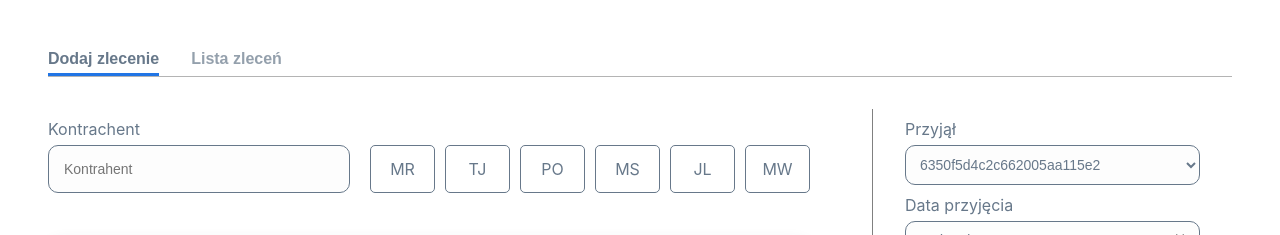
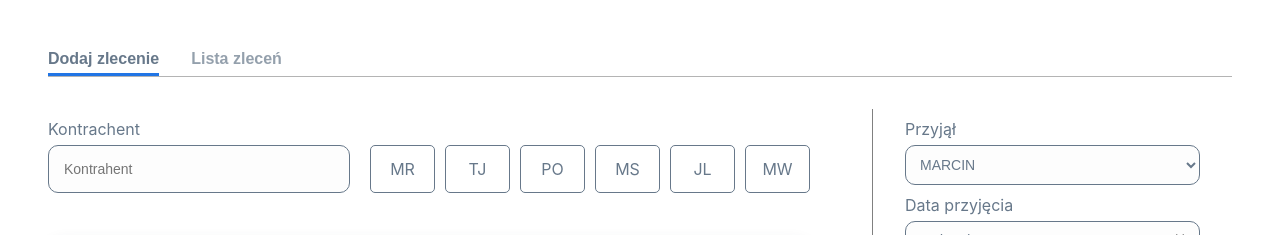
Before and after one commit to LukaszMarciszewski1/Trello-Card-Manager, a React (Create React App) app: page / in a window 1280 px wide. Shown: the top 235 px of the page. Built offline with nearby package versions, Linux system fonts and the light colour scheme; the HTML template or start-up script is replaced by a standard one.

Commit message:
fix select component

```diff
--- a/src/components/Select/Select.tsx
+++ b/src/components/Select/Select.tsx
@@ -3,18 +3,10 @@ import styles from "./styles.module.scss";
 
 export type SelectProps = {
   id: string;
-  title?: string;
   label: string;
-  name?: any;
-  type?: "text" | "email" | "number" | "password";
-  placeholder?: string;
-  disabled?: boolean;
   onChange?: (value: any) => void;
   error?: {} | undefined | ((value: any) => void);
-  value?: number | string | any;
-  step?: string;
-  minValue?: number;
-  maxValue?: number;
+  value?: number | string;
   defaultValue?: string | number;
   style?: {};
   options: any;
@@ -24,19 +16,11 @@ const Input: React.FC<SelectProps> = forwardRef<HTMLInputElement, SelectProps>(
   (
     {
       id,
-      title,
       label,
-      type,
-      placeholder,
-      disabled,
       value,
       defaultValue,
-      step,
-      minValue,
-      maxValue,
       style,
       options,
-      name,
       onChange,
       ...props
     },
@@ -47,10 +31,10 @@ const Input: React.FC<SelectProps> = forwardRef<HTMLInputElement, SelectProps>(
         <label htmlFor="title">
           <p>{label}</p>
         </label>
-        <select className={styles.select} id={id} name={name} {...props} >
-          {options.map((prod: { name: any }, index: any) => (
-            <option key={index} value={prod.name}>
-              {prod.name}
+        <select className={styles.select} id={id} {...props} >
+          {options.map((prod: { value: string | number; label: string }, index: React.Key | null | undefined) => (
+            <option key={index} value={prod.value}>
+              {prod.label}
             </option>
           ))}
         </select>
--- a/src/data.ts
+++ b/src/data.ts
@@ -40,22 +40,16 @@ export const traders = [
 
 export const fabric = [
   {
-    name: 'bawełna',
+    label: 'bawełna',
+    value: 'bawełna',
   },
   {
-    name: 'poliester',
+    label: 'poliester',
+    value: 'poliester',
   },
   {
-    name: 'skóra',
-  },
-]
-
-export const production = [
-  {
-    name: 'MARCIN',
-  },
-  {
-    name: 'KASIA',
+    label: 'skóra',
+    value: 'skóra',
   },
 ]
 
@@ -88,12 +82,14 @@ export const sizes = [
 
 export const recipient = [
   {
-    name: '6350f5d4c2c662005aa115e2',
+    label: 'MARCIN',
+    value: '6350f5d4c2c662005aa115e2',
     // name: 'Marcin',
     initial: 'MP',
   },
   {
-    name: '6350f5d4c2c662005aa115e2',
+    label: 'MARCIN',
+    value: '6350f5d4c2c662005aa115e2',
     // name: 'Kasia',
     initial: 'MP',
   },
--- a/src/views/AddTasks.tsx
+++ b/src/views/AddTasks.tsx
@@ -8,7 +8,7 @@ import { RiAddLine } from "react-icons/ri";
 import Checkbox from "components/Checkbox/Checkbox";
 import Select from "components/Select/Select";
 import FormSection from "components/Section/FormSection";
-import { traders, fabric, production, sizes, recipient } from "data";
+import { traders, fabric, sizes, recipient } from "data";
 import DatePicker, { registerLocale } from "react-datepicker";
 import "react-datepicker/dist/react-datepicker.css";
 import dayjs from "dayjs";
@@ -51,7 +51,7 @@ const titleErrors = (type: any) => {
 const defaultDescriptionValues = {
   logo: "",
   amount: 0,
-  fabric: fabric[0].name,
+  fabric: fabric[0].value,
   width: 0,
   height: 0,
 };
@@ -151,6 +151,7 @@ const Tasks: React.FC = () => {
 
   const handleSubmitForm = (data: Task) => {
     fetchData(data);
+    console.log(data)
   };
 
   return (
@@ -208,8 +209,7 @@ const Tasks: React.FC = () => {
                     label={"Tkanina"}
                     options={fabric}
                     id={field.id}
-                    title={field.id}
-                    // defaultValue={field.fabric}
+                    defaultValue={field.fabric}
                     {...register(`description.${index}.fabric` as const)}
                   />
                   <Input
```
